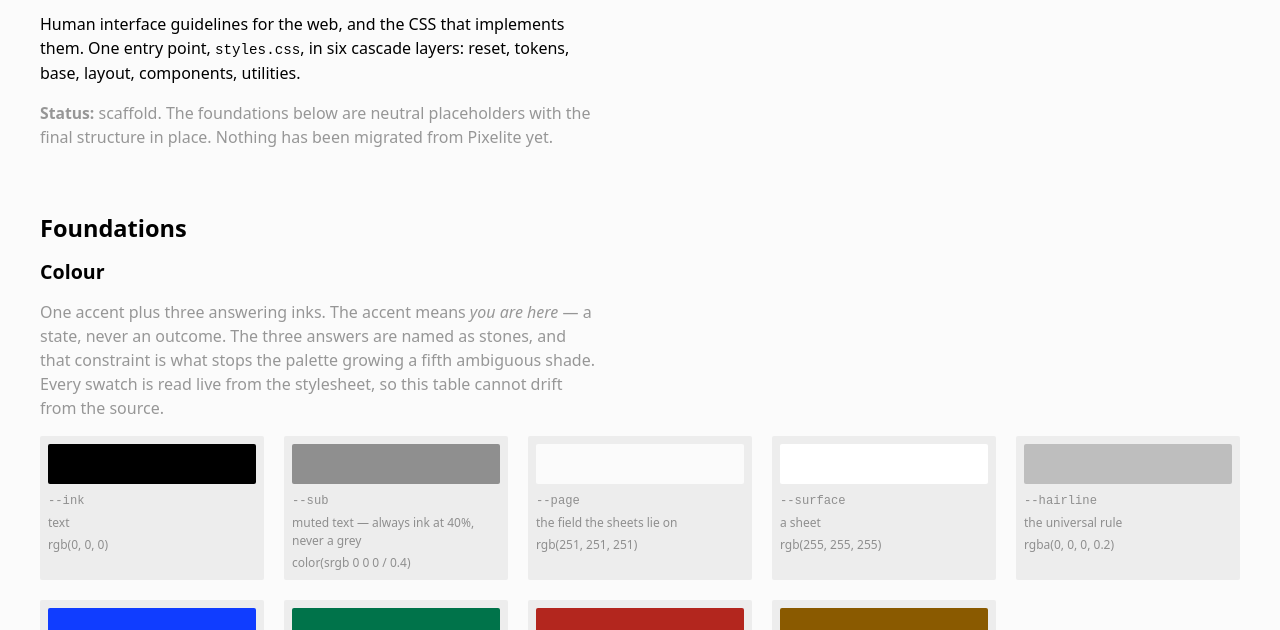
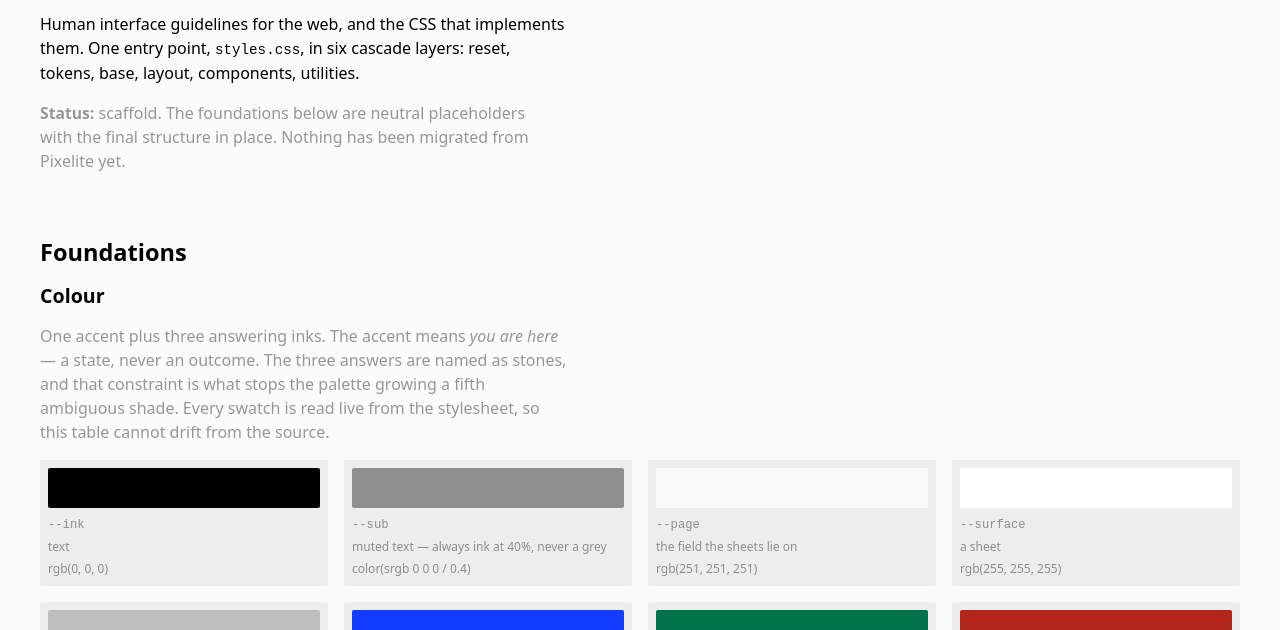
Before and after one commit to Kashinoga/design-system, a website: page index.html in a window 1280 px wide. Shown: the part 170-800 px from the top of the page. Drawn offline with Linux system fonts and the light colour scheme.

Commit message:
Derive the grid from the bottom up: the column now has a reason
The widths were chosen and then divided down. Now they are built up from the
smallest fixed thing, and each step constrains the next:

  1. THE ATOM        2px    the granularity of any value
  2. THE UNIT [s]   16px    the minimum space between two elements
  3. THE COLUMN     48px    = 3[s], the smallest multiple of [s] that still
                            holds a 48px touch target. 2[s] is 32 and too
                            small; 4[s] is 64 and wider than anything demands.
  4. THE MEASURE    11 columns = 528, about 61 characters. Whole columns of 48
                    give 50, 56, 61, 67 and 73 characters inside the readable
                    band; eleven is taken because it is ODD, and an odd measure
                    is what lets the reading layout have a true centre.
  5. THE LAYOUT     7 + 11 + 7 = 25 columns = 1200

1200 is now DERIVED. It is not a round number that was picked and subdivided;
it is what a centred eleven-column measure with one apparatus column each side
adds up to.

The tiers add a region rather than naming a device:

    Standard   11 columns   528   the measure alone
    Reference  18 columns   864   + one apparatus column
    Large      25 columns  1200   + the second, centred
    Cap        45 columns  2160   the ceiling

The cap is the one judgement left, and the comment says so: nothing below it
derives it. Every other number is forced by the step under it. 2160 is 45 whole
columns, so the decision costs the grid nothing.

Consequence worth recording: a five-column item grid can no longer be whole.
(1200 - 4 x 16) / 5 = 227.2. Four columns give 288 and eight give 136, so the
swatches move to four.

```diff
--- a/index.html
+++ b/index.html
@@ -69,7 +69,7 @@
             stops the palette growing a fifth ambiguous shade. Every swatch is read live from the
             stylesheet, so this table cannot drift from the source.
           </p>
-          <div id="swatches" class="grid" style="--grid-min: 14rem"></div>
+          <div id="swatches" class="grid" style="--grid-min: 16rem"></div>
 
           <h2>Type</h2>
           <p class="measure sub">
--- a/src/tokens.css
+++ b/src/tokens.css
@@ -129,65 +129,76 @@
   --weight-normal: 400;
   --weight-strong: 600;
 
-  /* --- The column, and the three tiers ------------------------------------
-     One column, 80px, everywhere. The tier changes how MANY you get, never how
-     wide one is. That is the metric-paper property: the unit survives the
+  /* === THE GRID, DERIVED FROM THE BOTTOM UP ================================
+     Built upward from the smallest fixed thing, so the page widths are results
+     rather than choices. Each step constrains the next.
+
+     1. THE ATOM — 2px. The granularity of any value in the system.
+
+     2. THE RHYTHM UNIT — [s], 16px. The minimum space between two elements.
+
+     3. THE COLUMN — 48px = 3[s]. This is the real bottom, and the thing that
+        fixes it is the touch target: the narrowest column still has to hold
+        something a finger can hit. 48 is the smallest multiple of [s] that
+        clears the 48px minimum target size. 2[s] is 32 and too small; 4[s] is
+        64 and wider than anything demands.
+
+     4. THE MEASURE — 11 columns = 528px, about 61 characters. Readable prose is
+        45 to 75 characters, and whole columns of 48 give 50, 56, 61, 67 and 73
+        inside that band. Eleven is taken from those five because it is ODD, and
+        an odd measure is what lets the reading layout have a true centre.
+
+     5. THE READING LAYOUT — contents, text, notes:
+
+            7  +  11  +  7  =  25 columns  =  1200
+
+        The large-format width is DERIVED here. It was not chosen and then
+        divided down; it is what a centred 11-column measure with one apparatus
+        column on each side adds up to.
+
+     6. THE TIERS — each one adds a region, not a device:
+
+            Standard   11 columns   528   the measure alone
+            Reference  18 columns   864   + one apparatus column
+            Large      25 columns  1200   + the second, centred
+            Cap        45 columns  2160   the ceiling
+
+     THE CAP IS THE ONE JUDGEMENT, and it is worth saying plainly that nothing
+     below derives it. Every other number here is forced by the step under it.
+     This one is a decision — that a page should stop growing before a reader
+     moves their head rather than their eyes. 2160 is 45 whole columns, so the
+     decision costs the grid nothing.
+
+     The unit still never changes. A tier says how many columns there are, never
+     how wide one is, which is the metric-paper property: the unit survives the
      change of size, so a layout scales by counting rather than by recomputing.
-     Carbon says the same thing as "fixed grids use multiplication".
+     Carbon states it as "fixed grids use multiplication". */
+  --column: 3rem; /* 48 = 3[s], one touch target */
 
-         Standard    3 columns    240   blogs, articles
-         Reference   9 columns    720   small dashboards
-         Large      15 columns  1200   large-format reference
-         Cap        27 columns  2160   the hard ceiling
+  --tier-standard: 11;
+  --tier-reference: 18;
+  --tier-large: 25;
+  --tier-cap: 45;
 
-     Every tier is whole at every column, because nothing is ever divided —
-     15 x 80 = 1200 and 27 x 80 = 2160, both exact.
+  --width-standard: 33rem; /* 528  = 11 columns */
+  --width-reference: 54rem; /* 864  = 18 */
+  --width-large: 75rem; /* 1200 = 25 */
+  --width-cap: 135rem; /* 2160 = 45 */
 
-     The cap is where the page stops growing. Past 2160 a reader is moving their
-     head to follow a line, not their eyes, and a measure that keeps widening
-     stops being readable long before the monitor stops being wide. Three, nine
-     and twenty-seven are the powers of three; fifteen sits between the last two
-     as the named large-format tier because a reference document wants the extra
-     margin columns before it wants another five of them.
+  /* 16 = one [s]. An item grid inside a region keeps whole columns because 48
+     and 16 share a factor: four items in 1200 come out 288 each, three come out
+     389 and change, so the count that divides cleanly is the count to use. A gap
+     is part of the arithmetic, not a decoration applied afterwards. */
+  --column-gap: var(--space); /* 16 */
 
-     WHAT THIS COSTS, because it replaces the halving rule and the trade is
-     real: 15, 9 and 3 are odd, so there is no exact half of a tier. 7.5 columns
-     does not exist.
+  /* Eleven columns — see step 4 of the derivation above. 528px, about 61
+     characters, and odd so the reading layout can centre.
 
-     WHAT IT BUYS: every tier divides into thirds — 15 = 3x5, 9 = 3x3, 3 = 3x1 —
-     and an odd count has a true centre, so a region can sit centred with equal
-     margins either side. 15 = 4 + 7 + 4 is a centred text column with a margin
-     column each side, which is exactly the shape a reference document wants and
-     is not expressible on an even grid. */
-  --column: 5rem; /* 80 */
-
-  --tier-standard: 3;
-  --tier-reference: 9;
-  --tier-large: 15;
-  --tier-cap: 27;
-
-  --width-standard: 15rem; /* 240  = 3 columns */
-  --width-reference: 45rem; /* 720  = 9 */
-  --width-large: 75rem; /* 1200 = 15 */
-  --width-cap: 135rem; /* 2160 = 27 */
-
-  /* 20, so an item grid still lands on whole columns inside a region: at 1200
-     five columns come out 224 each and four come out 285. A gap is part of the
-     arithmetic, not a decoration applied afterwards. */
-  --column-gap: var(--space-20); /* 20 */
-
-  /* The one width prose is allowed to be: seven columns.
-
-     Seven, not half, because there is no half of fifteen. 7 x 80 = 560px, about
-     65 characters of Segoe UI — nearer the ideal measure than the 70 that half
-     of 1200 gave. It also leaves 8 columns, and 15 = 4 + 7 + 4 sets the text
-     centred with a margin column each side.
-
-     It was 68ch before that, which computed to 586.5px — and ch is the advance
-     of "0" in the ELEMENT's own font, so it was never 68 characters of
-     anything. It was 68 zeroes of whichever face the platform supplied, which
-     is why prose measured 586.5px against code at 538.4px on the same page. */
-  --measure: 35rem; /* 560 = 7 columns */
+     It was 68ch once, which computed to 586.5px — and ch is the advance of "0"
+     in the ELEMENT own font, so it was never 68 characters of anything. It was
+     68 zeroes of whichever face the platform supplied, which is why prose
+     measured 586.5px against code at 538.4px on the same page. */
+  --measure: 33rem; /* 528 = 11 columns */
 
   /* === SPACE ==============================================================
      Space is the primary means of expression in this system. Grouping,
@@ -346,11 +357,11 @@
   --frame-max: var(--width-standard);
   --gutter: var(--space-20); /* viewport edge to content */
 
-  /* Four columns each. 15 = 4 + 7 + 4 puts the text centred with a margin
-     column on each side, which is the shape an odd grid makes possible and an
-     even one does not. */
-  --sidenote-width: 20rem; /* 320 = 4 columns */
-  --toc-width: 20rem; /* 320 = 4 columns */
+  /* Seven columns each. 25 = 7 + 11 + 7 puts the text centred with one
+     apparatus column on each side, which is the shape an odd total makes
+     possible and an even one does not. */
+  --sidenote-width: 21rem; /* 336 = 7 columns */
+  --toc-width: 21rem; /* 336 = 7 columns */
 
   /* --- Radius ------------------------------------------------------------ */
   --radius-sheet: 2px;
```
Also changed, not shown: runtime/docs.spec.js (+4 -4 lines), runtime/tokens.spec.js (+8 -8 lines), src/layout.css (+16 -17 lines).
